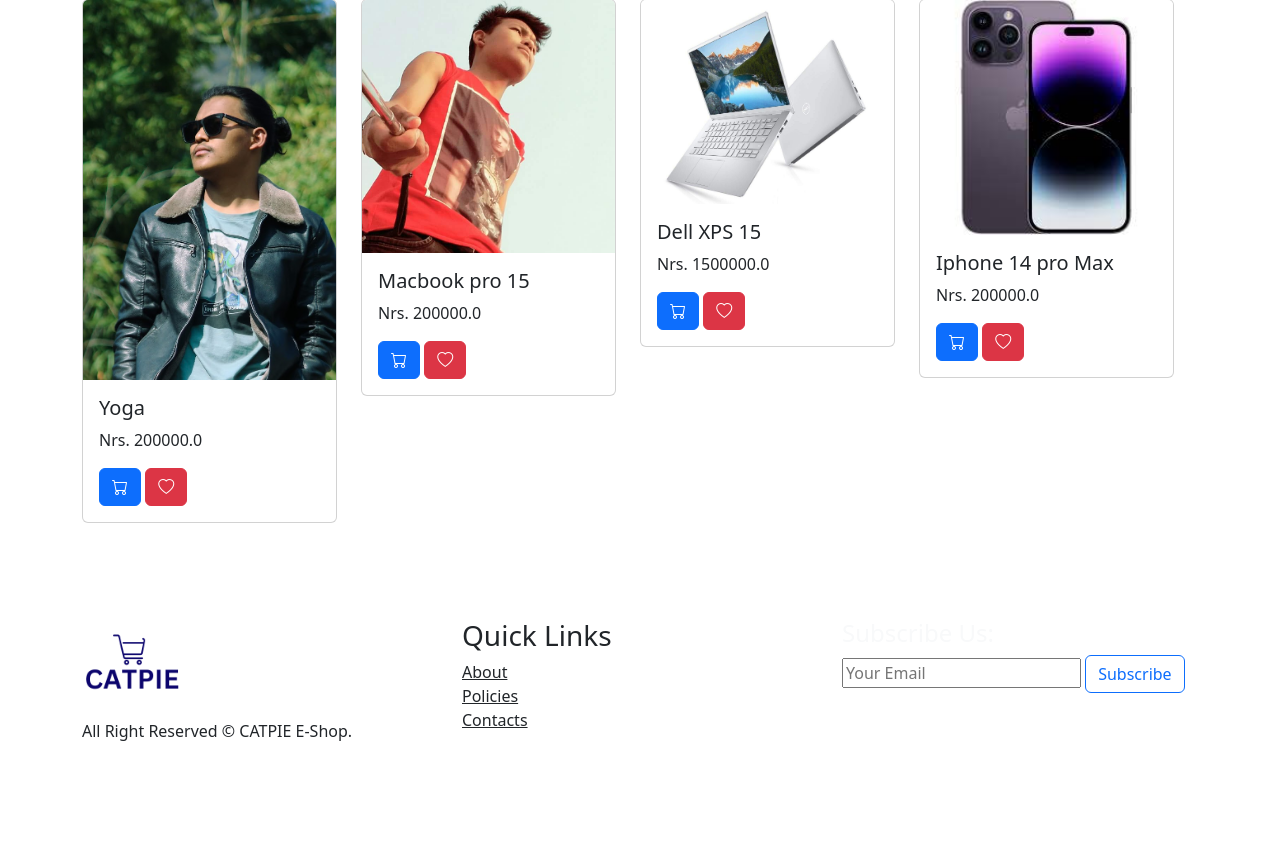
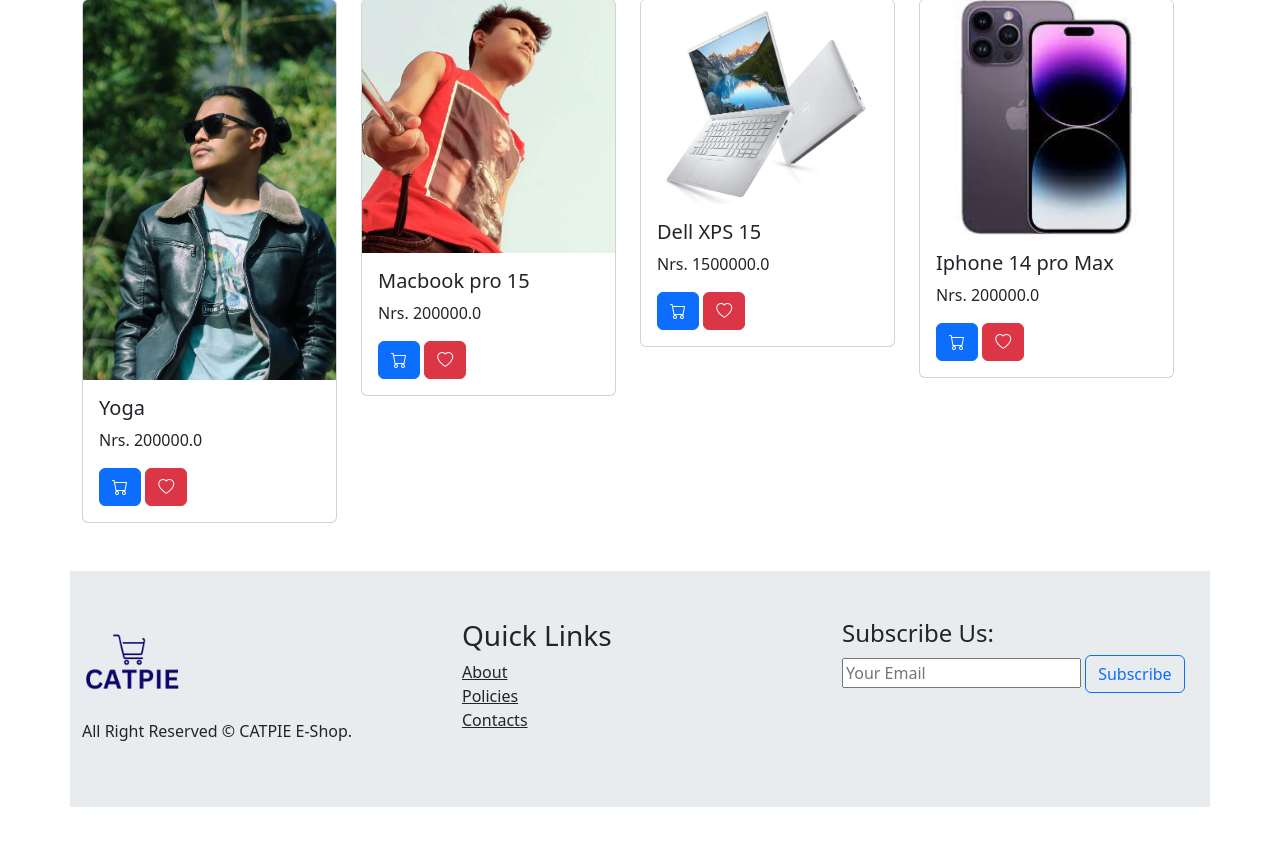
Before and after one commit to abiraltamang/ecommerce, a Django app: page /products/shows/ in a window 1280 px wide. Shown: the part 183-1038 px from the top of the page. Run offline with Django 3.2, Linux system fonts and the light colour scheme; data comes from the database, SQL or seed files in the repository; parts of the project's set-up code (start-up, migrations or seed data) failed here and were passed over; some libraries are stand-ins or nearby versions.

Commit message:
product page

```diff
--- a/templates/base.html
+++ b/templates/base.html
@@ -247,7 +247,7 @@
 
       {% endif %} {% block content %} {% endblock %}
 
-      <footer class="row  my-5 py-5">
+      <footer class="row  my-5 py-5 bg-body-secondary">
         <div class="col-md-4">
           <img src="{%static 'images/logo1.png' %}" id="logo" alt="" style="width: 100px; height: 100px;" />
           <p class="text-dark">All Right Reserved &copy; CATPIE E-Shop.</p>
@@ -264,7 +264,7 @@
         </div>
 
         <div class="col-md-4">
-          <h4 class="text-light">Subscribe Us:</h4>
+          <h4 class="text-dark">Subscribe Us:</h4>
           <form action="">
             <input type="email" class="form" name="email"
               placeholder="Your Email">
--- a/templates/products.html
+++ b/templates/products.html
@@ -7,7 +7,9 @@
     {% for p in products %}
     <div class="col-lg-3 col-md-4">
       <div class="card">
-        <img src="/media/{{p.image}}" class="card-img-top" alt="..." />
+        <a href="/products/details/{{p.id}}">
+          <img src="/media/{{p.image}}" class="card-img-top" alt="..." />
+        </a>
         <div class="card-body">
           <h5 class="card-title">{{p.name}}</h5>
           <p class="card-text">Nrs. {{p.price}}</p>
```
Also changed, not shown: media/ckuploads/2023/03/09/628c83f7544ca27941ae108635f18227jpg_720x720jpg.webp (added), media/ckuploads/2023/03/09/628c83f7544ca27941ae108635f18227jpg_720x720jpg_8y0SxW9.webp (added), media/ckuploads/2023/03/09/pexels-muffin-creatives-1639930.jpg (added).
